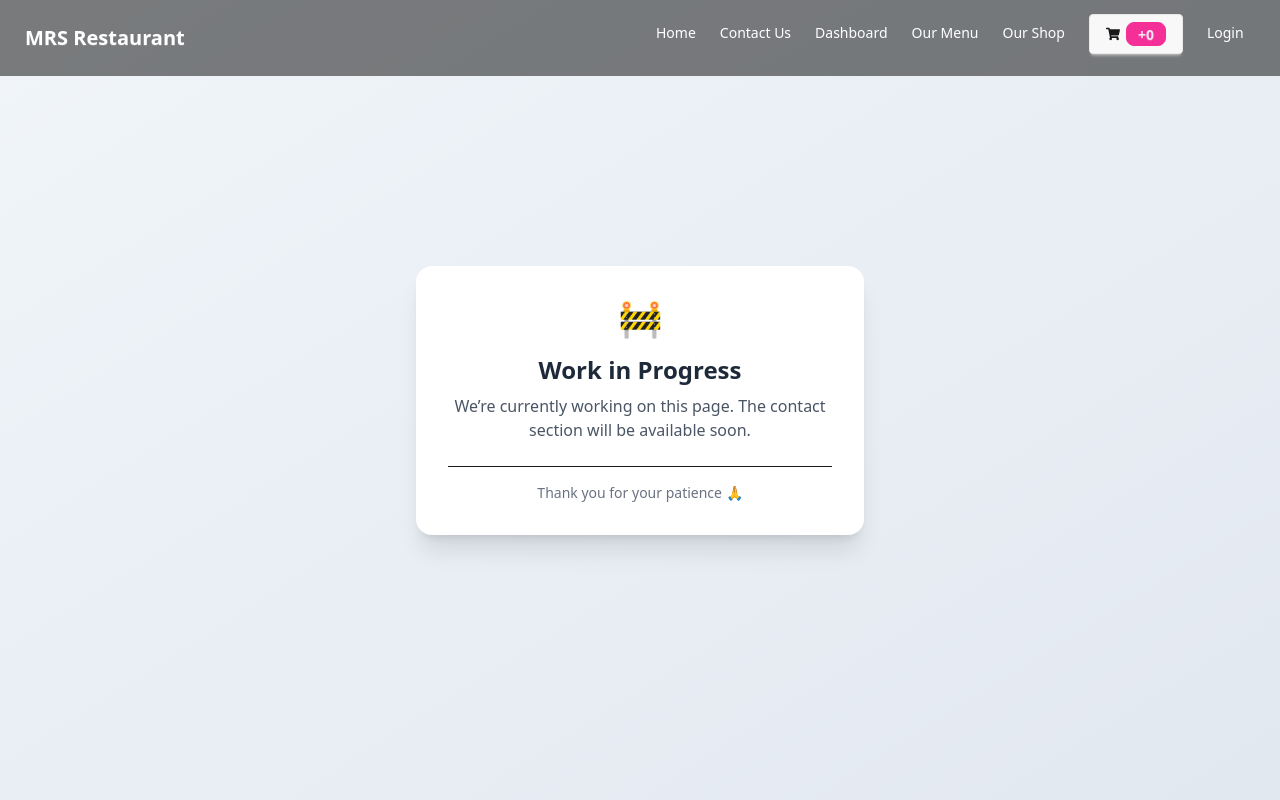
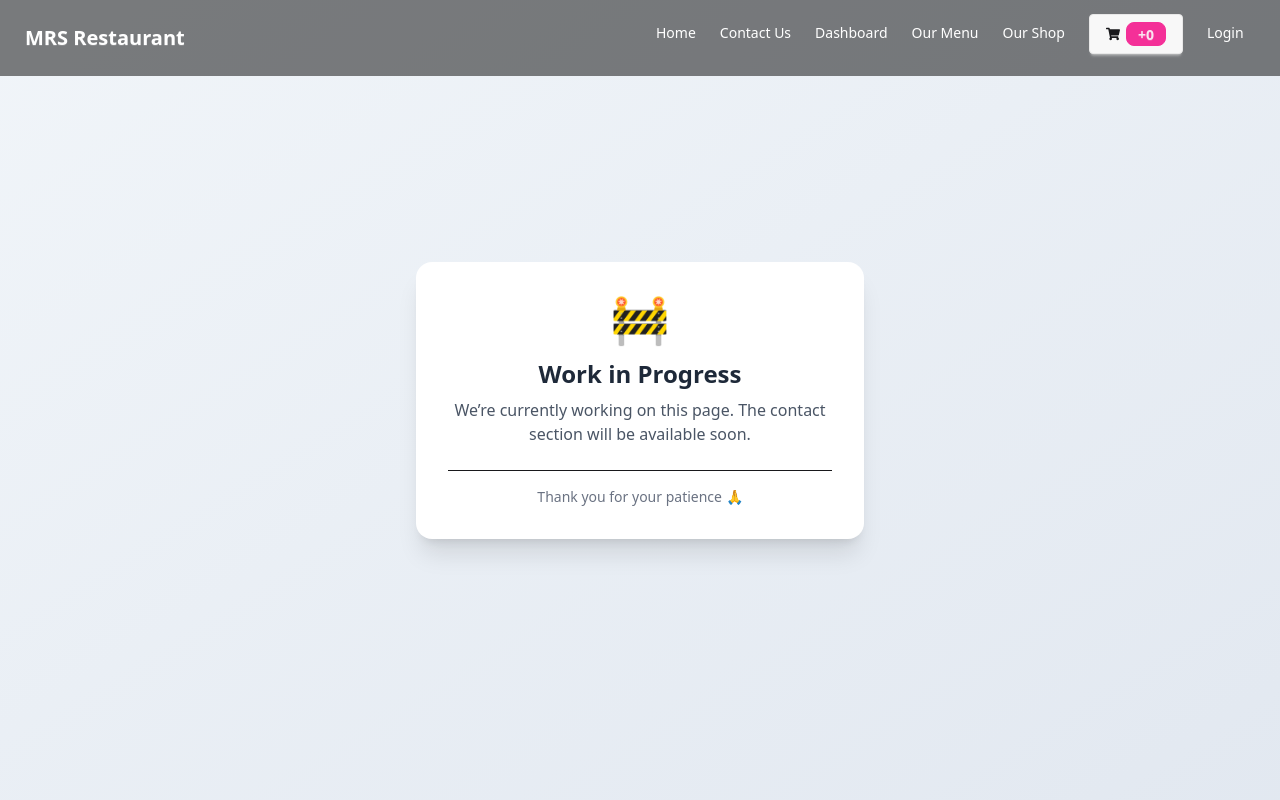
Before and after one commit to Abusayem99133/mrs-restaurant-client, a React (Vite) app: page /contact in a window 1280 px wide. Shown: the top 800 px of the page. Built offline with nearby package versions, Linux system fonts and the light colour scheme; no server answers.

Commit message:
Update Contact.jsx

```diff
--- a/src/Pages/ContactUs/Contact.jsx
+++ b/src/Pages/ContactUs/Contact.jsx
@@ -4,7 +4,7 @@ const Contact = () => {
   return (
     <div className="min-h-screen flex items-center justify-center bg-gradient-to-br from-slate-100 to-slate-200 px-4">
       <div className="max-w-md w-full bg-white rounded-2xl shadow-xl p-8 text-center">
-        <div className="text-4xl mb-4">🚧</div>
+        <div className="text-5xl mb-4">🚧</div>
 
         <h1 className="text-2xl font-bold text-gray-800 mb-2">
           Work in Progress
```
